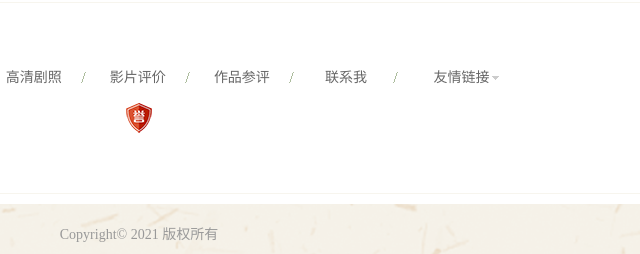
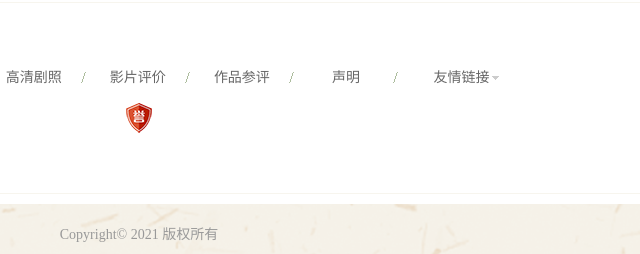
Before and after one commit to abruptw/abrupt.github.io, a plain HTML site: page gqjz.html in a window 1280 px wide. Shown: the part 2334-2588 px from the top of the page, 501-1141 px from the left. Drawn offline with nearby package versions, Linux system fonts and the light colour scheme; files that its build step writes are made by us from their sources.

Commit message:
gqjz.html

```diff
--- a/gqjz.html
+++ b/gqjz.html
@@ -190,7 +190,7 @@
        			   			<li><a href="gqjz.html">高清剧照</a></li>
        			   			<li><a href="yppj.html">影片评价</a></li>
        			   			<li><a href="zpcp.html">作品参评</a></li>
-       			   			<li><a href="lxwm.html">联系我</a></li>
+       			   			<li><a href="lxwm.html">声明</a></li>
        	       				</ul>
        	       				<div class="links">友情链接
        	       					<ul>
```
